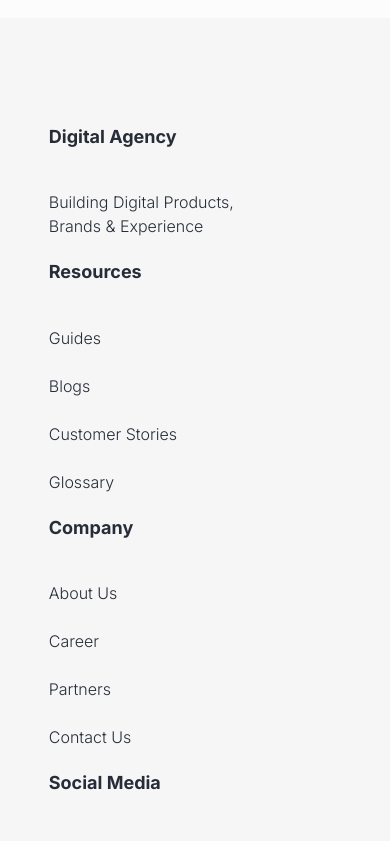
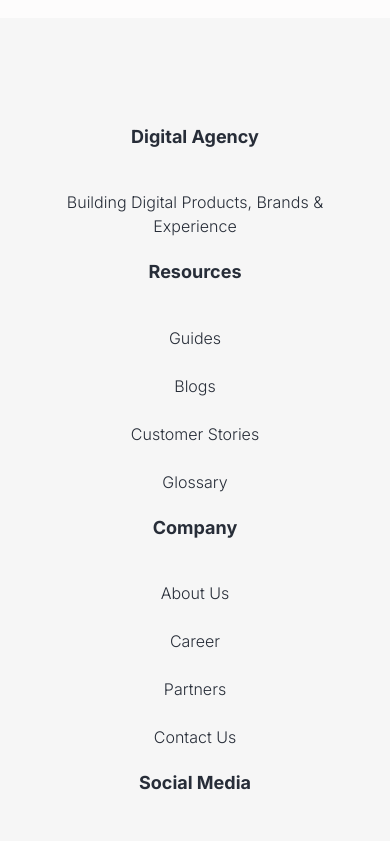
Before and after one commit to riajulpro/dalp-rp, a Next.js app: page / in a window 390 px wide. Shown: the part 4740-5581 px from the top of the page. Built offline with nearby package versions, Linux system fonts and the light colour scheme.

Commit message:
Adding readme file updated

```diff
--- a/src/components/Footer/Footer.css
+++ b/src/components/Footer/Footer.css
@@ -54,6 +54,18 @@
   .footer {
     flex-direction: column;
     justify-content: center;
+    /* align-items: center; */
     gap: 20px;
   }
+  .footer-links {
+    display: flex;
+    flex-direction: column;
+    align-items: center;
+    gap: 24px;
+  }
+  .section-title,
+  .footer-description {
+    text-align: center;
+    width: 100%;
+  }
 }
--- a/src/components/Footer/Footer.jsx
+++ b/src/components/Footer/Footer.jsx
@@ -6,7 +6,7 @@ const Footer = () => {
     <>
       <div className="footer-container">
         <div className="footer">
-          <div>
+          <div className="center">
             <h4 className="section-title">Digital Agency</h4>
             <p className="footer-description">
               Building digital products, brands & experience
```
Also changed, not shown: 1 other file (tests, documents, lock files or other folders).
